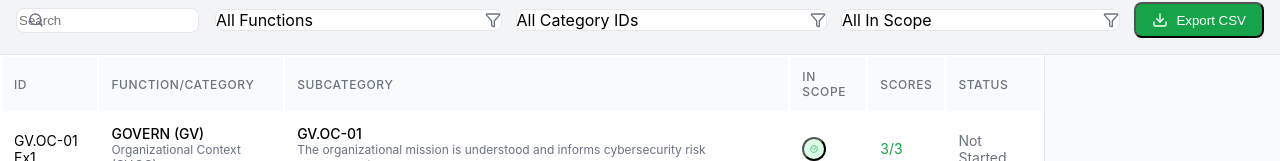
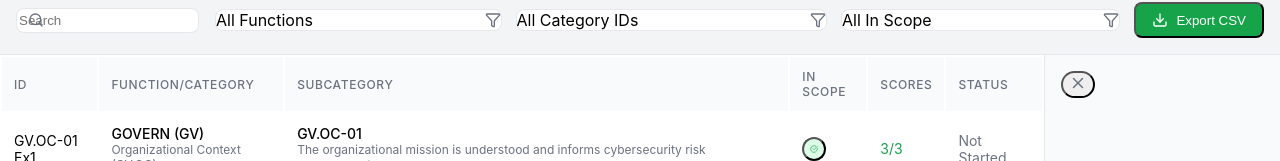
Before and after one commit to CPAtoCybersecurity/csf_profile, a React (Create React App) app: page / in a window 1280 px wide. Shown: the part 143-304 px from the top of the page. Built offline with nearby package versions, Linux system fonts and the light colour scheme.

Commit message:
Show Details feature

```diff
--- a/src/pages/Controls.js
+++ b/src/pages/Controls.js
@@ -1,5 +1,5 @@
-import React, { useEffect } from 'react';
-import { Search, Filter, Edit, Save, CheckCircle, XCircle, AlertTriangle, Download } from 'lucide-react';
+import React, { useEffect, useState } from 'react';
+import { Search, Filter, Edit, Save, CheckCircle, XCircle, AlertTriangle, Download, X, ChevronLeft } from 'lucide-react';
 import UserSelector from '../components/UserSelector';
 
 const Controls = ({
@@ -43,6 +43,8 @@ const Controls = ({
   getStatusColor,
   getScoreColor
 }) => {
+  // State to track if the detail panel is open or closed
+  const [detailPanelOpen, setDetailPanelOpen] = useState(true);
   if (loading) {
     return <div className="flex items-center justify-center h-64">
       <div className="text-xl font-semibold">Loading audit database...</div>
@@ -221,7 +223,7 @@ const Controls = ({
 
       <div className="flex flex-1 overflow-hidden">
         {/* Data table */}
-        <div className="w-2/3 overflow-auto border-r">
+        <div className={`${detailPanelOpen ? 'w-2/3' : 'w-full'} overflow-auto ${detailPanelOpen ? 'border-r' : ''} transition-all duration-300`}>
           <table className="min-w-full divide-y divide-gray-200">
             <thead className="bg-gray-50 sticky top-0" style={{ zIndex: -1 }}>
               <tr>
@@ -279,6 +281,15 @@ const Controls = ({
 
           {/* Pagination */}
           <div className="flex items-center justify-between bg-white px-4 py-3 border-t">
+            {!detailPanelOpen && currentItem && (
+              <button
+                onClick={() => setDetailPanelOpen(true)}
+                className="flex items-center gap-1 text-blue-600 hover:text-blue-800"
+              >
+                <ChevronLeft size={16} />
+                Show Details
+              </button>
+            )}
             <div className="flex items-center">
               <p className="text-sm text-gray-700">
                 Showing <span className="font-medium">{(currentPage - 1) * itemsPerPage + 1}</span> to{" "}
@@ -322,9 +333,17 @@ const Controls = ({
         </div>
 
         {/* Detail panel */}
-        <div className="w-1/3 overflow-auto p-4 bg-gray-50">
+        {detailPanelOpen && (
+          <div className="w-1/3 overflow-auto p-4 bg-gray-50 relative">
+            <button
+              onClick={() => setDetailPanelOpen(false)}
+              className="absolute top-2 right-2 p-1 rounded-full hover:bg-gray-200 text-gray-500 hover:text-gray-700"
+              title="Close details panel"
+            >
+              <X size={18} />
+            </button>
             {currentItem ? (
-            <div className="space-y-6">
+              <div className="space-y-6 mt-4">
               <div className="flex items-center justify-between">
                 <h2 className="text-xl font-bold">{currentItem.ID}</h2>
                 {editMode ? (
@@ -527,6 +546,7 @@ const Controls = ({
               </div>
             )}
           </div>
+        )}
       </div>
     </div>
   );
```
Lines whose indentation alone changed are shown as unchanged.
